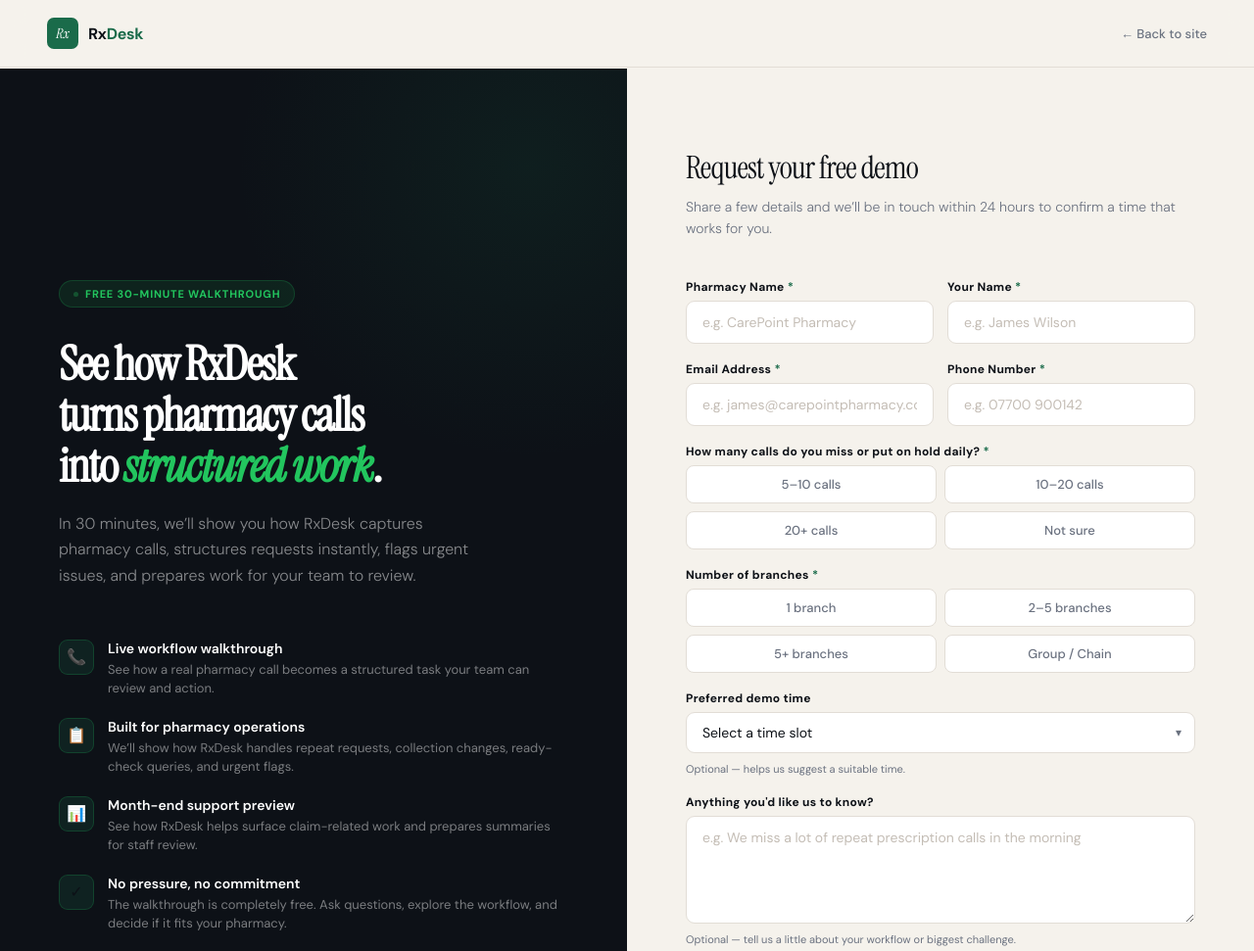
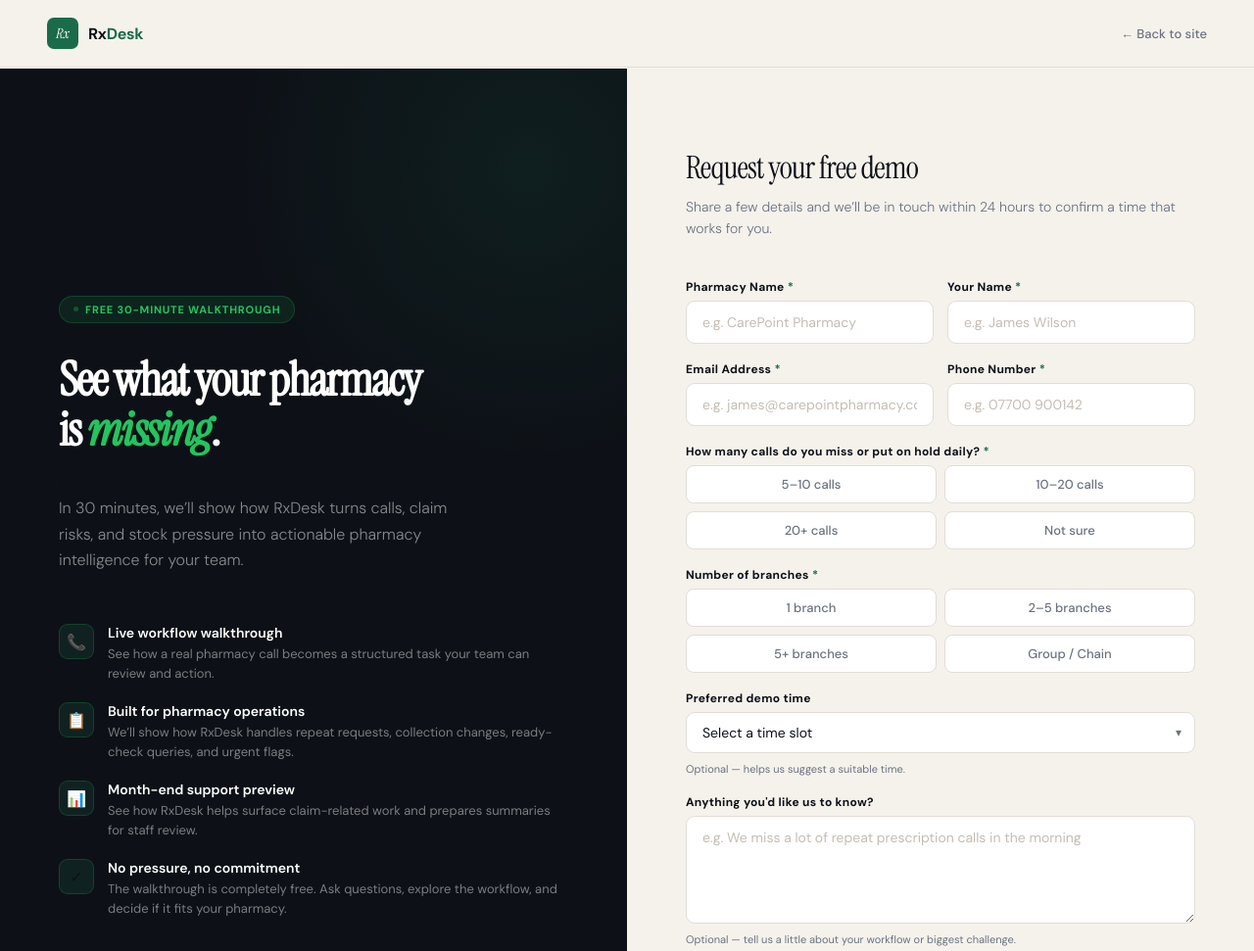
Before and after one commit to georgy4932/rxdesk, a plain HTML site: page demo.html in a window 1280 px wide. Shown: the top 971 px of the page at 98% size. Drawn offline with Linux system fonts and the light colour scheme.

Commit message:
Update demo.html

```diff
--- a/demo.html
+++ b/demo.html
@@ -6,7 +6,7 @@
   <title>Request a Demo — RxDesk</title>
   <meta
     name="description"
-    content="Request a free RxDesk demo and see how AI workflow support helps pharmacies capture calls, structure requests, and prepare month-end work."
+    content="Request a free RxDesk demo and see how AI workflow intelligence helps UK pharmacies capture calls, surface claim risks, and identify stock pressure."
   />
   <link rel="preconnect" href="https://fonts.googleapis.com" />
   <link rel="preconnect" href="https://fonts.gstatic.com" crossorigin />
@@ -568,9 +568,9 @@
         Free 30-minute walkthrough
       </div>
 
-      <h1 class="panel-title">See how RxDesk<br>turns pharmacy calls<br>into <em>structured work</em>.</h1>
+      <h1 class="panel-title">See what your pharmacy<br>is <em>missing</em>.</h1>>
 
-      <p class="panel-sub">In 30 minutes, we’ll show you how RxDesk captures pharmacy calls, structures requests instantly, flags urgent issues, and prepares work for your team to review.</p>
+      <p class="panel-sub">In 30 minutes, we’ll show how RxDesk turns calls, claim risks, and stock pressure into actionable pharmacy intelligence for your team.</p>
 
       <div class="benefits">
         <div class="benefit">
```
